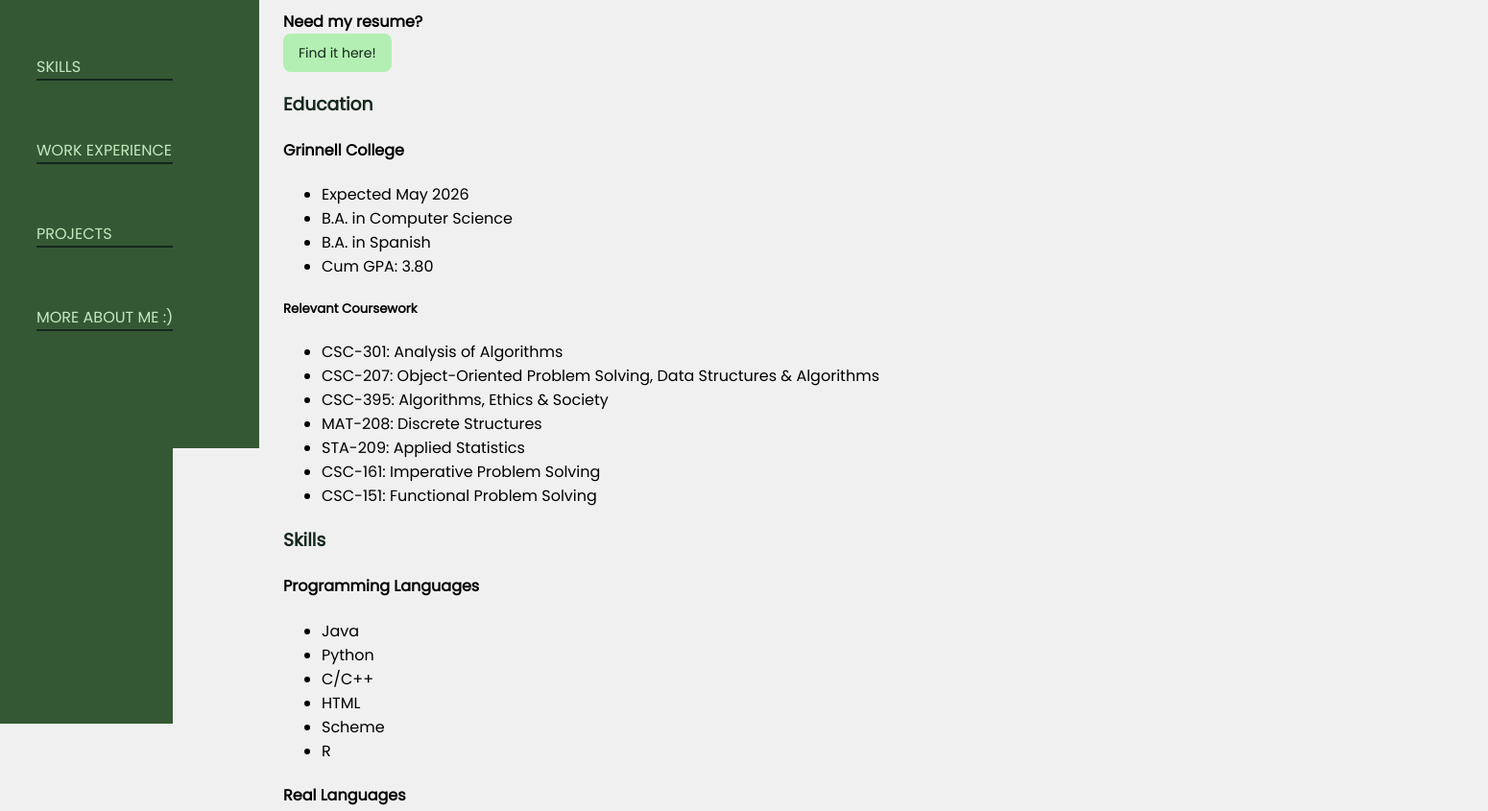
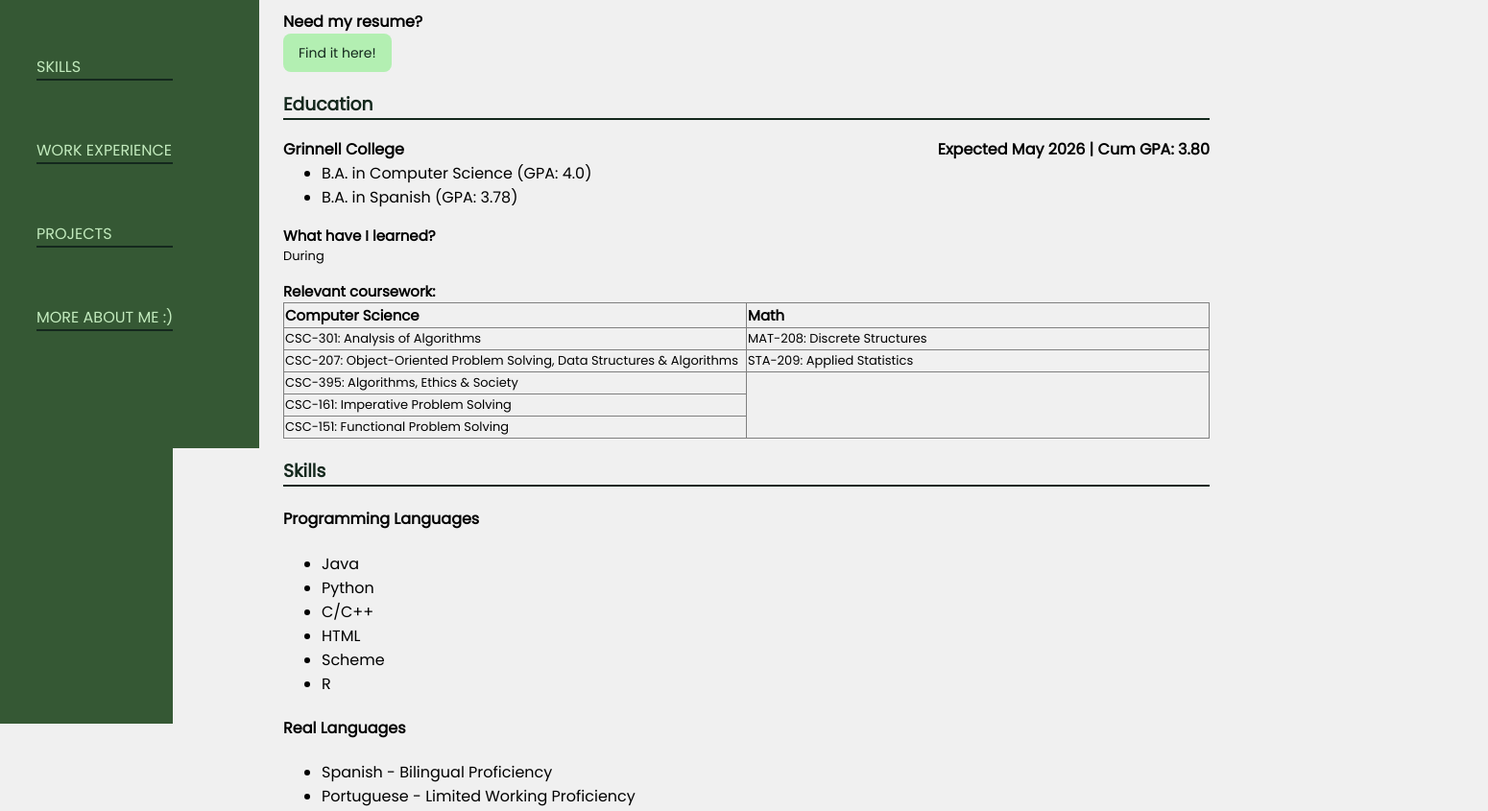
Before and after one commit to joshuadelarosa1/resume, a plain HTML site: page index.html in a window 1280 px wide. Shown: the part 333-1178 px from the top of the page at 96% size, 1550 px wide, since content can reach past the window. Drawn offline with Linux system fonts and the light colour scheme.

Commit message:
project update for 10/22

```diff
--- a/index.html
+++ b/index.html
@@ -10,21 +10,23 @@
 </head>
 <body>
 
-<main class="content-wrapper">
+<main>
     <div class="layout">
         <div class="sidebar">
-            <img id ="headshot" src="images/headshot.jpg"
+            <img class="headshot" src="images/headshot.jpg"
                 srcset="" alt="Headshot" witdh="1975px" height="2401px">
 
             <section>
                 <ul class="resume-links">
                     <li>
                         <i class="fa-brands fa-linkedin"></i>
-                        <a href="https://www.linkedin.com/in/joshua-delarosa-a313b7256/"> LinkedIn</a>
+                        <a href="https://www.linkedin.com/in/joshua-delarosa-a313b7256/"
+                            target="_blank" rel="noopener noreferrer">LinkedIn</a>
                     </li>
                     <li>
                         <i class="fa-brands fa-github"></i>
-                        <a href="https://www.github.com/joshuadelarosa1"> GitHub</a>
+                        <a href="https://www.github.com/joshuadelarosa1"
+                            target="_blank" rel="noopener noreferrer">GitHub</a>
                     </li>
                 </ul>
             </section>
@@ -48,7 +50,8 @@
 
             <section>
                 <h2 id="about-me">About Me</h2>
-                <p>Welcome! My name is Joshua Delarosa <a href="https://pronouns.org/what-and-why" class="pronouns">
+                <p>Welcome! My name is Joshua Delarosa <a href="https://pronouns.org/what-and-why"
+                    class="pronouns" target="_blank" rel="noopener noreferrer">
                     (he/him/<span lang="es-MX">él</span>)</a>,
                     and I am a current third-year student at Grinnell College. I am
                     persuing a double major in Computer Science & Spanish, with a
@@ -66,31 +69,56 @@
 
             <section>
                 <strong>Need my resume?</strong> <br>
-                <a href="https://drive.google.com/file/d/1V2OnqdV4F-jDZ1KoZS703lzaLIvk18tt/view?usp=sharing">
+                <a href="https://drive.google.com/file/d/1V2OnqdV4F-jDZ1KoZS703lzaLIvk18tt/view?usp=sharing"
+                    target="_blank" rel="noopener noreferrer">
                     <button class="button1" role="button">Find it here!</button>
                 </a>
             </section>
 
-            <section>
+            <section class="education-container">
                 <h3 id="education">Education</h3>
-                <h4>Grinnell College</h4>
-                    <ul class="education-list">
-                        <li>Expected May 2026</li>
-                        <li>B.A. in Computer Science</li>
-                        <li>B.A. in Spanish </li>
-                        <li>Cum GPA: 3.80</li>
-                    </ul>
+                <h4 class="college-container">
+                    <span>Grinnell College</span>
+                    <span>Expected May 2026 | Cum GPA: 3.80</span>
+                </h4>
 
-                <h5>Relevant Coursework</h5>
-                    <ul class="coursework">
-                        <li>CSC-301: Analysis of Algorithms</li>
-                        <li>CSC-207: Object-Oriented Problem Solving, Data Structures & Algorithms</li>
-                        <li>CSC-395: Algorithms, Ethics & Society</li>
-                        <li>MAT-208: Discrete Structures</li>
-                        <li>STA-209: Applied Statistics</li>
-                        <li>CSC-161: Imperative Problem Solving</li>
-                        <li>CSC-151: Functional Problem Solving</li>
-                    </ul>
+                <ul class="education-list">
+                    <li>B.A. in Computer Science (GPA: 4.0)</li>
+                    <li>B.A. in Spanish (GPA: 3.78)</li>
+                </ul>
+
+                <div class="learning-container">
+                    <p>
+                        <b>What have I learned?</b> <br>
+                        During
+                    </p>
+                </div>
+
+                <p class="coursework"><b>Relevant coursework:</b>
+                    <table class="coursework-table" border=1>
+                        <tr>
+                            <th>Computer Science</th>
+                            <th>Math</th>
+                        </tr>
+                        <tr>
+                            <td>CSC-301: Analysis of Algorithms</td>
+                            <td>MAT-208: Discrete Structures</td>
+                        </tr>
+                        <tr>
+                            <td>CSC-207: Object-Oriented Problem Solving, Data Structures & Algorithms</td>
+                            <td>STA-209: Applied Statistics</td>
+                        </tr>
+                        <tr>
+                            <td>CSC-395: Algorithms, Ethics & Society</td>
+                        </tr>
+                        <tr>
+                            <td>CSC-161: Imperative Problem Solving</td>
+                        </tr>
+                        <tr>
+                            <td>CSC-151: Functional Problem Solving</td>
+                        </tr>
+                    </table>
+                </p>
             </section>
 
             <section>
--- a/style.css
+++ b/style.css
@@ -39,6 +39,7 @@ h1 {
 
 h3 {
     color: var(--dark-green);
+    border-bottom: 2px solid var(--dark-green);
 }
 
 a:visited {
@@ -54,6 +55,15 @@ a:hover {
     font-family: poppins;
 }
 
+th {
+    text-align: left;
+    font-size: 15px;
+}
+
+td {
+    font-size: 13px;
+}
+
 /* MAIN
 ----------------------------------------------------------- */
 .layout {
@@ -66,6 +76,7 @@ a:hover {
     grid-area: sidebar;
     position: fixed;
     height: 100vh;
+    z-index: 1000;
     background-color: var(--hunter-green);
 }
 
@@ -75,7 +86,7 @@ a:hover {
     margin-right: 20px;
 }
 
-#headshot {
+.headshot {
     width: 70%;
     max-width: 240px;
     height: auto;
@@ -164,6 +175,36 @@ a:hover {
   background-color: #F082AC;
 }
 
+.college-container {
+    display: flex;
+    justify-content: space-between;
+    margin: 0;
+}
+
+.education-list {
+    margin-top: 0;
+}
+
+.learning-container p {
+    margin-top: 0;
+    font-size: 13px;
+}
+
+.learning-container p b {
+    font-size: 15px;
+}
+
+.coursework {
+    font-size: 15px;
+    margin-bottom: 0;
+}
+
+.coursework-table {
+    width: 100%;
+    table-layout: fixed;
+    border-collapse: collapse;
+}
+
 
 /* FOOTER
 ----------------------------------------------------------- */
@@ -171,12 +212,12 @@ footer {
     background-color: antiquewhite;
     position: absolute;
     width: 100%;
-    margin-left: 270px;
-    z-index: 1000;
+    height: 40px;
 }
 
 footer p {
     font-family: poppins, "Helvetica Neue", Helvetica, Arial, sans-serif;
     font-size: 13px;
-    padding-top: 10px;
+    margin-left: 275px;
+    padding-top: 5px;
 }
```
Also changed, not shown: 2 other files.
